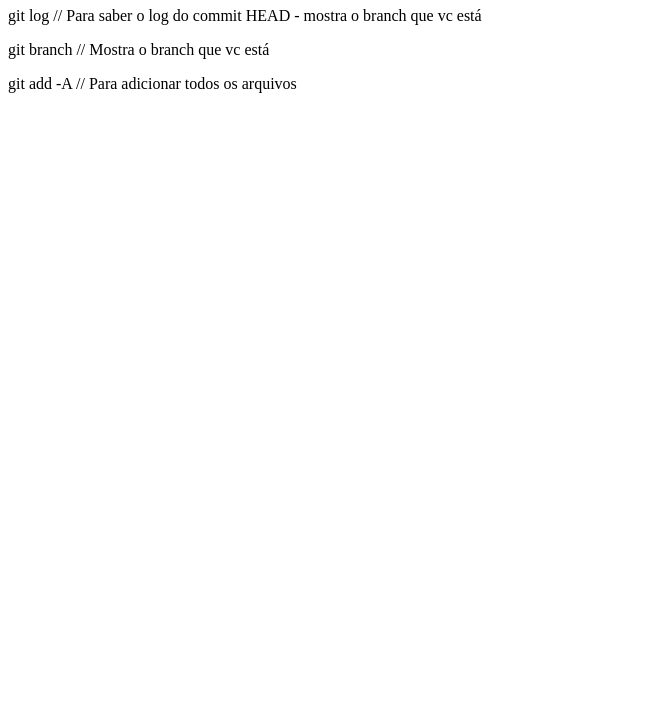
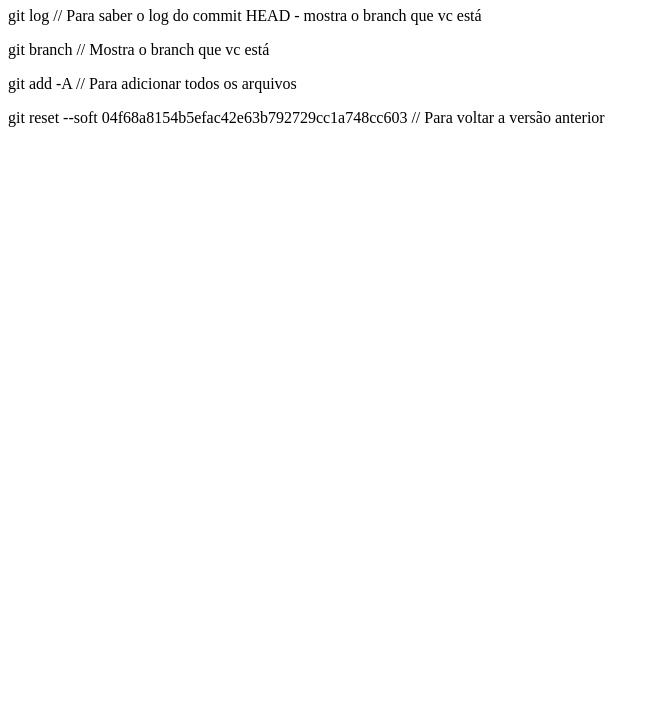
Before and after one commit to Aironys1/Branches, a plain HTML site: page index.html in a window 1280 px wide. Shown: the part 73-800 px from the top of the page, without its empty margins (0-660 px from the left). Drawn offline with Linux system fonts and the light colour scheme.

Commit message:
Segunda alteração

```diff
--- a/index.html
+++ b/index.html
@@ -17,6 +17,12 @@
 
     <p> git branch // Mostra o branch que vc está</p>
     <p>git add -A  // Para adicionar todos os arquivos</p>
+
+    <p>git reset --soft  04f68a8154b5efac42e63b792729cc1a748cc603  // Para voltar a versão anterior </p>
+
+
+
+
 </body>
 
 </html>
```
Also changed, not shown: estilo.css (added).
